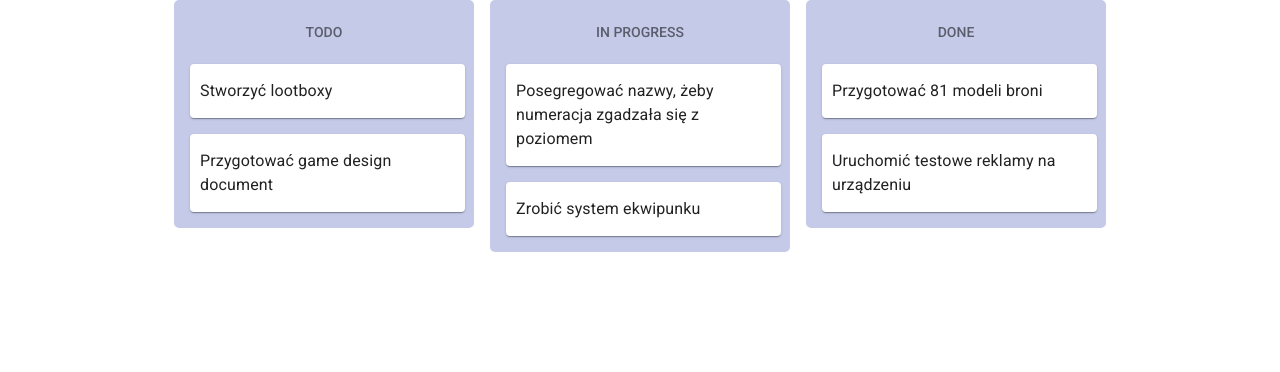
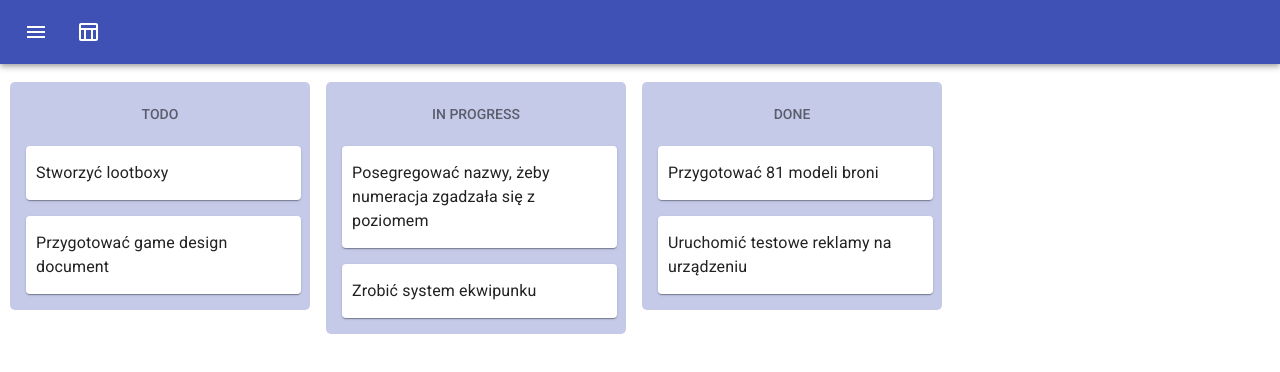
Before and after one commit to Rootar/Trollo_Frontend, a React (Create React App) app: page / in a window 1280 px wide. Shown: the top 372 px of the page. Built offline with nearby package versions, Linux system fonts and the light colour scheme.

Commit message:
Separate board from app. Edited login and register pages.

```diff
--- a/src/components/App.js
+++ b/src/components/App.js
@@ -1,10 +1,7 @@
 import React, { Component } from 'react';
-import HeadBar from "./HeadBar";
-import SignInSignUpBar from './SignInSignUpBar';
-import SignIn from "./SignIn";
-import TrolloList from "./TrolloList";
-import TrolloCard from "./TrolloCard";
-import Grid from '@material-ui/core/Grid';
+import TrolloBoard from './TrolloBoard';
+import Login from './Login';
+import Register from './Register';
 
 import { connect } from 'react-redux';
 
@@ -14,17 +11,10 @@ class App extends Component {
 
     return (
       <div className="App">
-        {/* <SignInSignUpBar/><br/> */}
-        {/*<HeadBar />*/}
-        {/* <SignIn/> */}
-        <Grid container justify="center" spacing="2">
-          {lists.map(list =>
-            <Grid item>
-              <TrolloList title={list.title} cards={list.cards} />
-            </Grid>
-          )}
-        </Grid>
-
+        {/*<TrolloBoard lists={lists}/>*/}
+        {/*<Login/>*/}
+        {/*<Register/>*/}
+        <TrolloBoard lists={lists}/>
       </div>
     );
   }
--- a/src/components/HeadBar.js
+++ b/src/components/HeadBar.js
@@ -1,9 +1,6 @@
 import React from "react"
-import { fade, makeStyles } from '@material-ui/core/styles';
-import { Button } from "@material-ui/core";
+import { makeStyles } from '@material-ui/core/styles';
 import AppBar from '@material-ui/core/AppBar';
-import SearchIcon from '@material-ui/icons/Search';
-import InputBase from '@material-ui/core/InputBase';
 import Toolbar from '@material-ui/core/Toolbar';
 import IconButton from '@material-ui/core/IconButton';
 import MenuIcon from '@material-ui/icons/Menu';
--- /dev/null
+++ b/src/components/Login.js
@@ -0,0 +1,25 @@
+import React from "react";
+import SignInSignUpBar from './SignInSignUpBar';
+import SignIn from "./SignIn";
+
+import { makeStyles } from '@material-ui/core/styles';
+
+const Stylesx = makeStyles(theme => ({
+	container: {
+
+	},
+}));
+
+const Login = () => {
+	const Styles = Stylesx();
+
+	return (
+		<div>
+			<SignInSignUpBar/>
+			<br/>
+			<SignIn/>
+		</div>
+	);
+}
+
+export default Login;
--- /dev/null
+++ b/src/components/Register.js
@@ -0,0 +1,25 @@
+import React from "react";
+import SignInSignUpBar from './SignInSignUpBar';
+import SignUp from "./SignUp";
+
+import { makeStyles } from '@material-ui/core/styles';
+
+const Stylesx = makeStyles(theme => ({
+	container: {
+
+	},
+}));
+
+const Register = () => {
+	const Styles = Stylesx();
+
+	return (
+		<div>
+			<SignInSignUpBar/>
+			<br/>
+			<SignUp/>
+		</div>
+	);
+}
+
+export default Register;
--- a/src/components/SignUp.js
+++ b/src/components/SignUp.js
@@ -65,6 +65,13 @@ const SignUp = () => {
 					type="password"
 				></TextField>
 
+				<TextField
+					id = "reppass"
+					className = { styles.textField }
+					label = "Repeat Password"
+					type="password"
+				></TextField>
+
 				<Button
 					className = { styles.button}
 					variant="contained"
--- /dev/null
+++ b/src/components/TrolloBoard.js
@@ -0,0 +1,35 @@
+import React from "react";
+import HeadBar from "./HeadBar";
+import TrolloList from "./TrolloList";
+import TrolloCard from "./TrolloCard";
+import Grid from '@material-ui/core/Grid';
+
+import { makeStyles } from '@material-ui/core/styles';
+import { connect } from 'react-redux';
+
+const Stylesx = makeStyles(theme => ({
+	container: {
+		marginLeft: "2px",
+	},
+}));
+
+const TrolloBoard = ({lists}) => {
+	const styles = Stylesx();
+
+	return (
+		<div>
+			<HeadBar />
+			<br/>
+			<Grid className={styles.container} container justify="left" spacing="2">
+			{lists.map(list =>
+				<Grid item>
+					<TrolloList title={list.title} cards={list.cards} />
+				</Grid>
+			)}
+			</Grid>
+
+		</div>
+	);
+}
+
+export default TrolloBoard;
```
